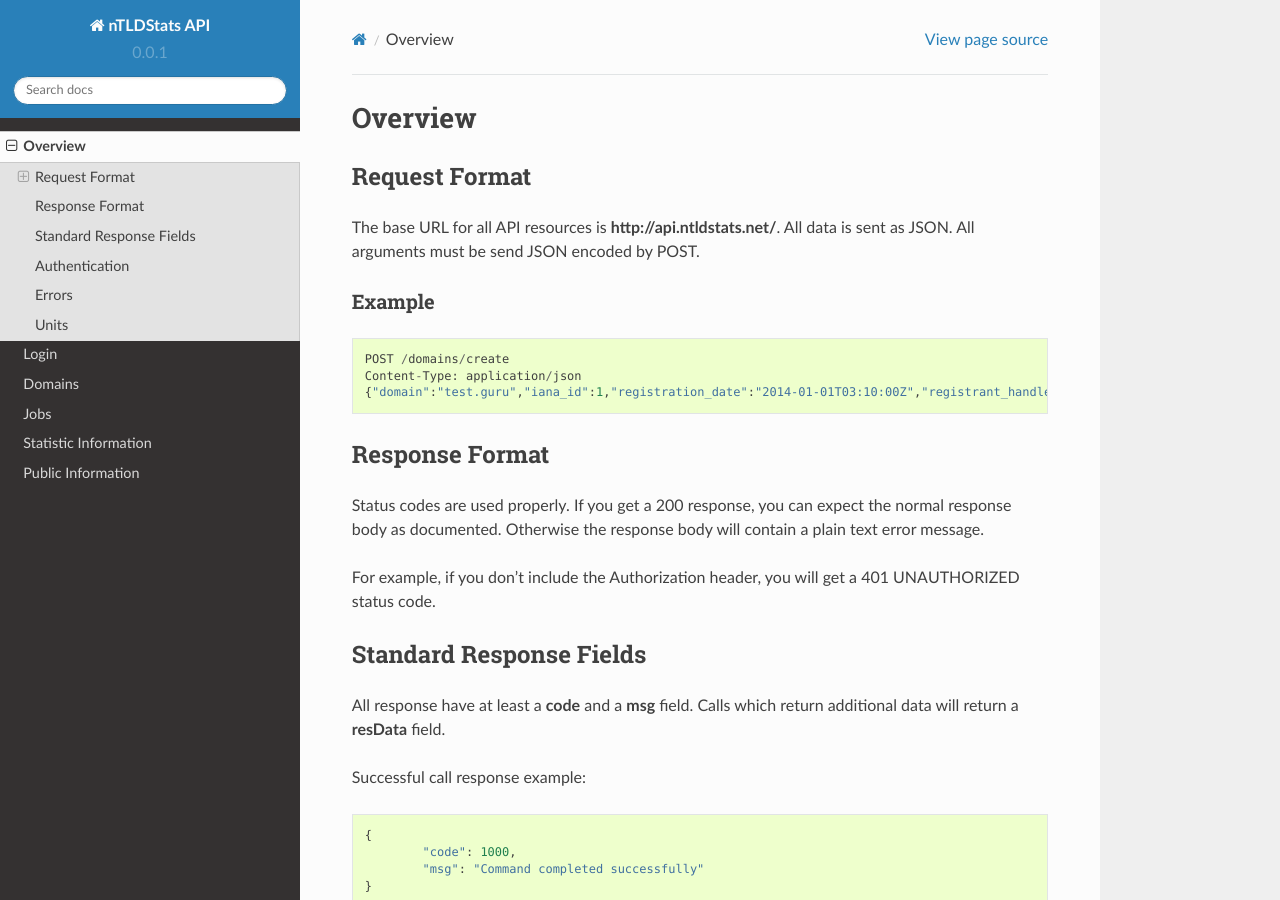
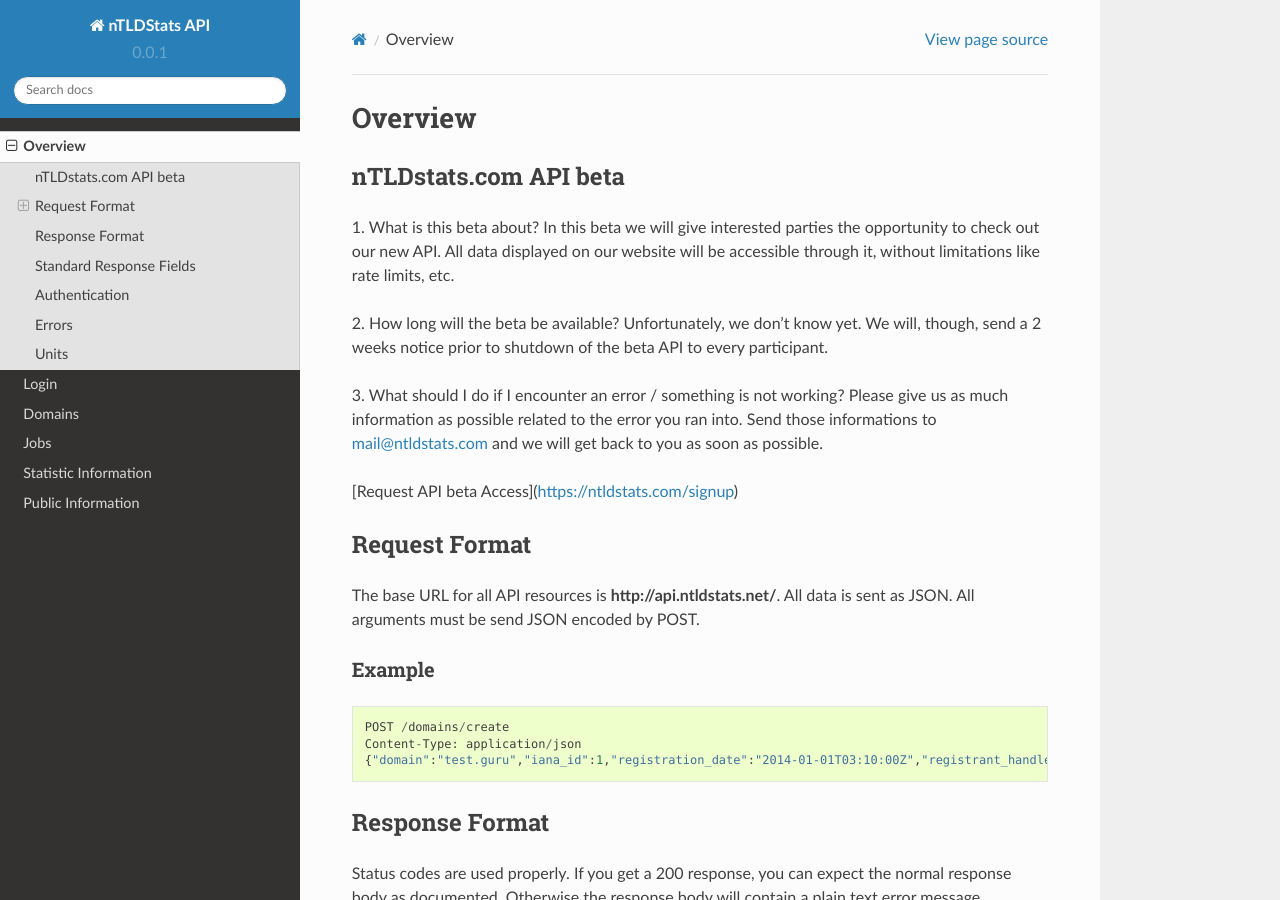
Before and after one commit to ntldstats/ntldstats_api, a Sphinx documentation site: the page built from docs/source/overview.rst, in a window 1280 px wide and 900 px high. Built offline with Sphinx 7.4.7 and the Read the Docs theme 2.0.0, drawn with Linux system fonts in a browser that asks for light colours.

Commit message:
Add signup link

```diff
--- a/docs/source/overview.rst
+++ b/docs/source/overview.rst
@@ -1,5 +1,20 @@
 Overview
 ########
+
+nTLDstats.com API beta
+**********************
+
+1. What is this beta about?
+In this beta we will give interested parties the opportunity to check out our new API. All data displayed on our website will be accessible through it, without limitations like rate limits, etc.
+
+2. How long will the beta be available?
+Unfortunately, we don't know yet. We will, though, send a 2 weeks notice prior to shutdown of the beta API to every participant.
+
+3. What should I do if I encounter an error / something is not working?
+Please give us as much information as possible related to the error you ran into. Send those informations to mail@ntldstats.com and we will get back to you as soon as possible.
+
+[Request API beta Access](https://ntldstats.com/signup)
+
 
 Request Format
 **************
```
